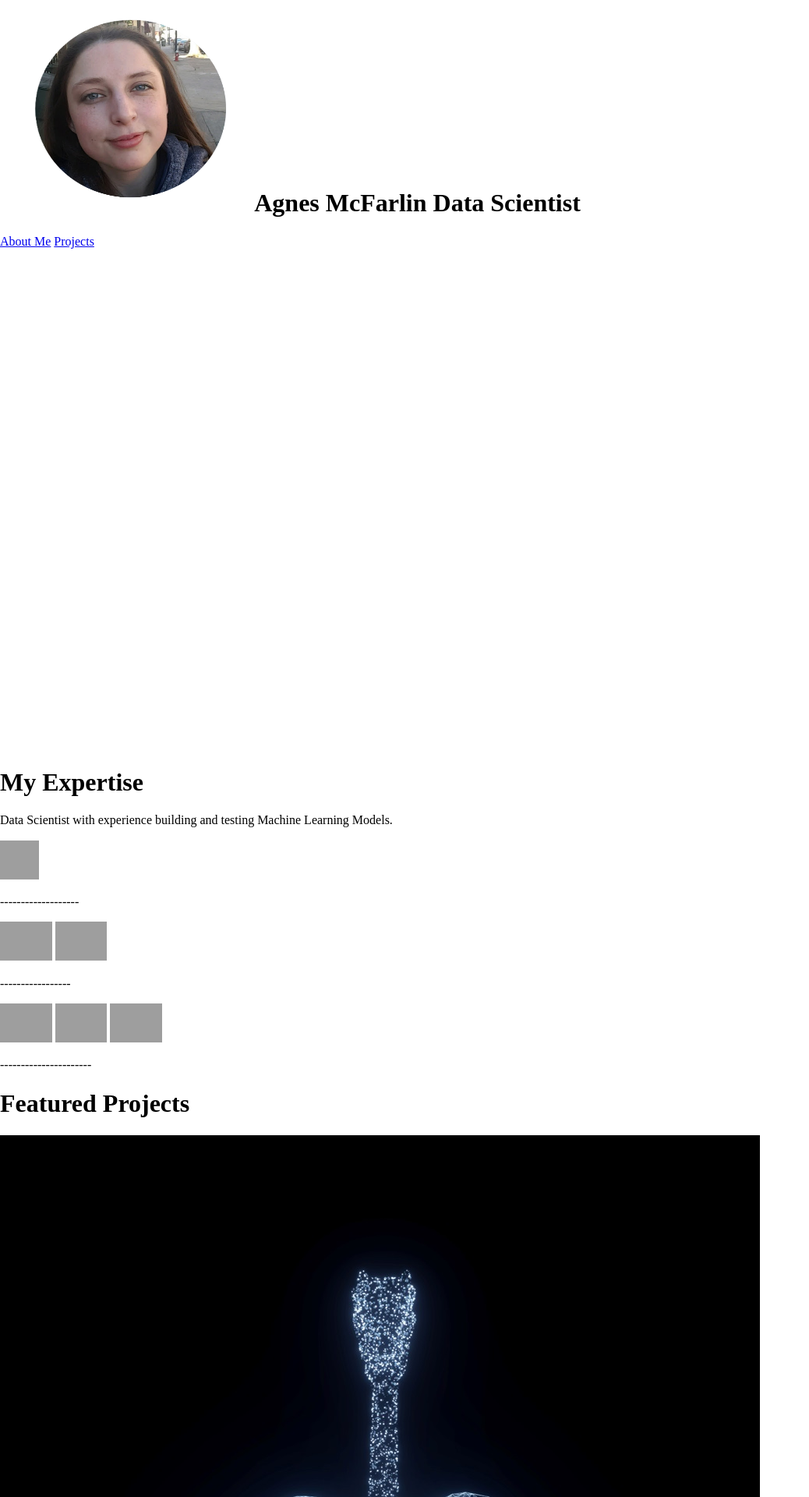
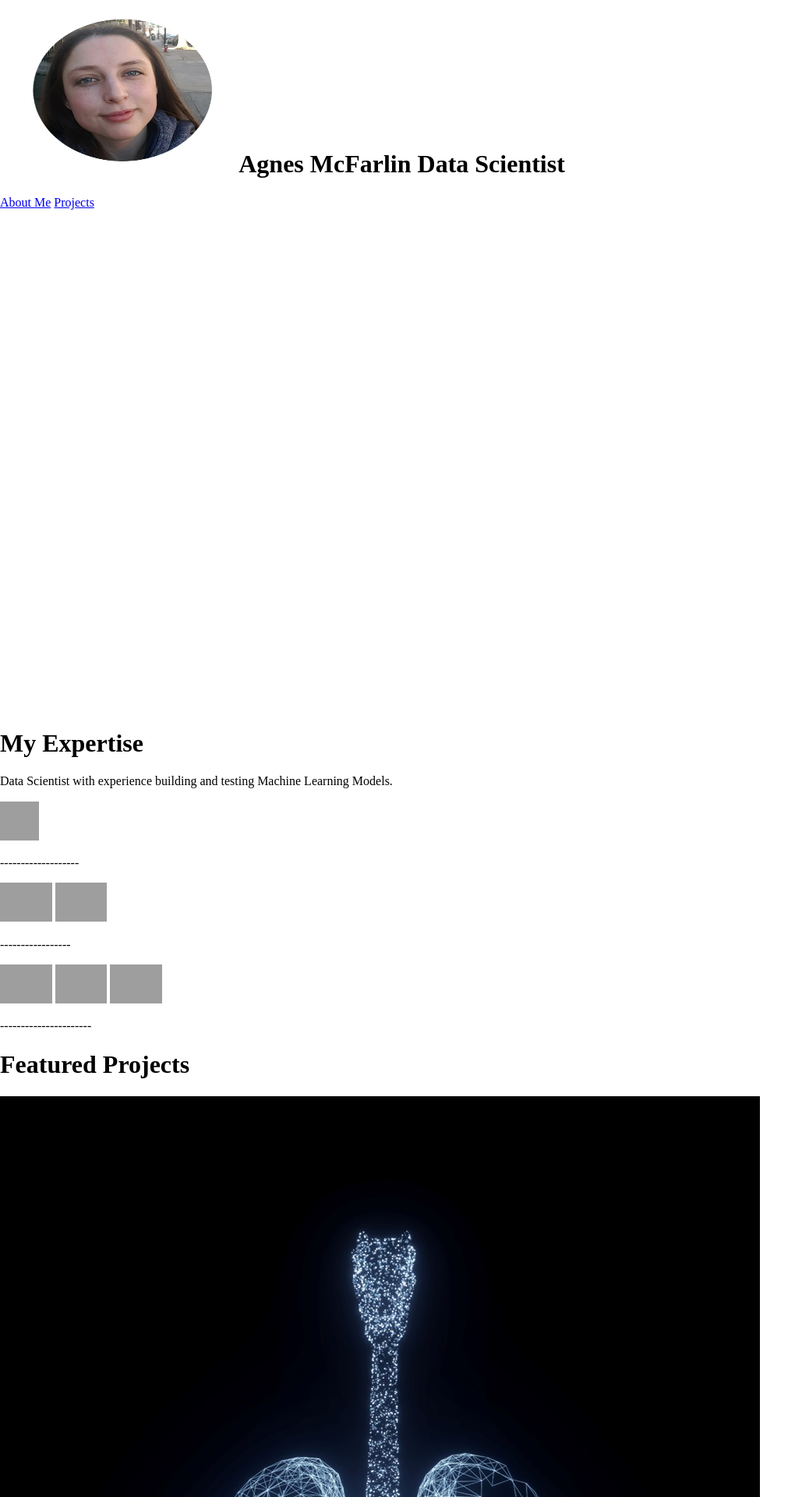
Before and after one commit to oohtmeel1/oohtmeel1.github.io, a Jekyll site: the page built from index.html, in a window 1280 px wide. Shown: the top 1920 px of the page at 78% size, without its empty margins (0-1038 px from the left). Built offline with Jekyll 4.4.1, drawn with Linux system fonts in a browser that asks for light colours; grey boxes are pictures that could not be loaded.

Commit message:
Update header.html

```diff
--- a/_includes/header.html
+++ b/_includes/header.html
@@ -2,7 +2,7 @@
   <div class="header">
       <h1>
 		<div class="images-center">
-        <img alt="mountains" src="{{ "/assets/img/me.png" | prepend: site.baseurl }}", height =250, width =320 />
+        <img alt="mountains" src="{{ "/assets/img/me.png" | prepend: site.baseurl }}", height =200, width =300 />
         <span class="site-title">{{site.username}}</span>
         <span class="site-description">{{site.user_title}}</span>
       </h1>
```
